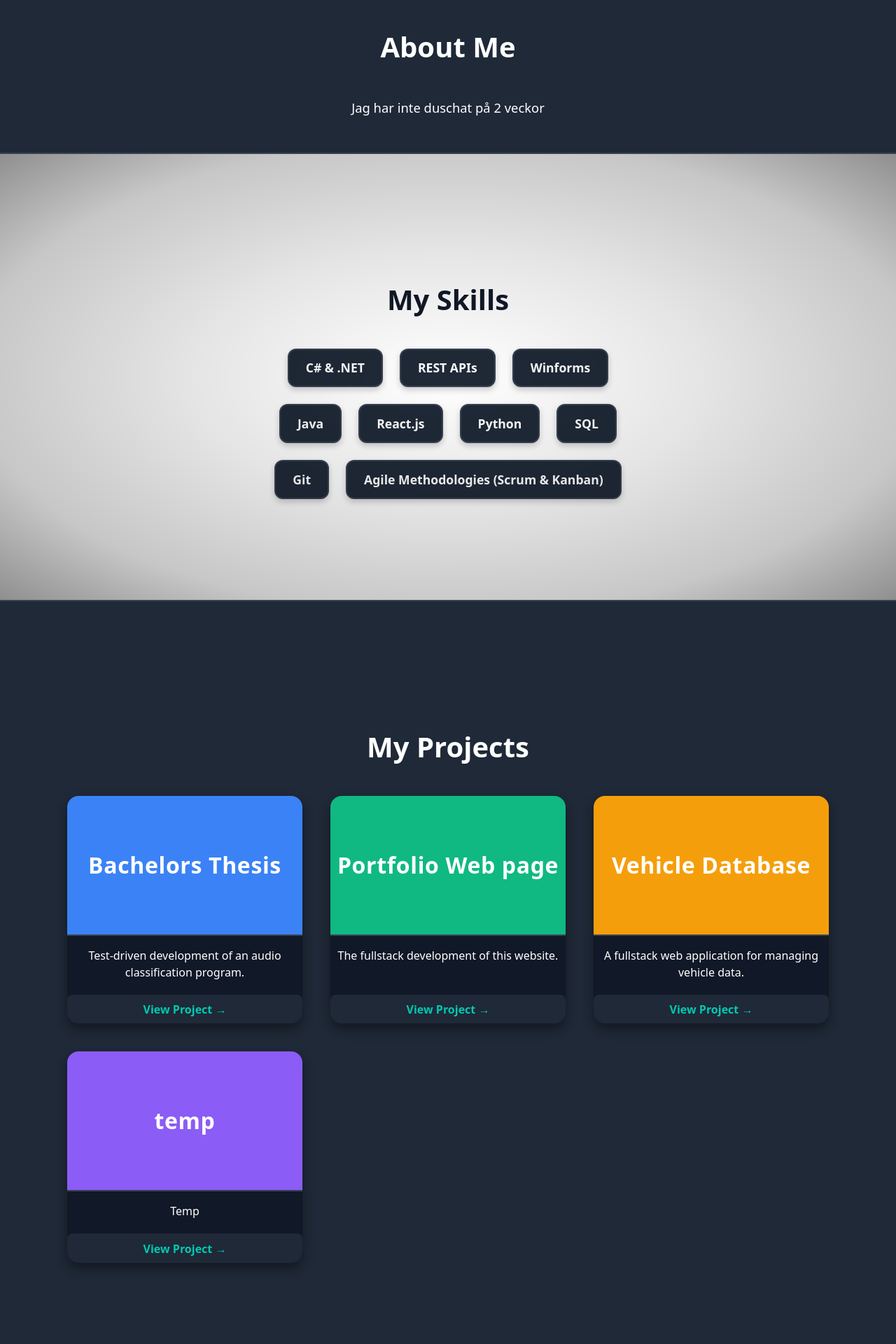
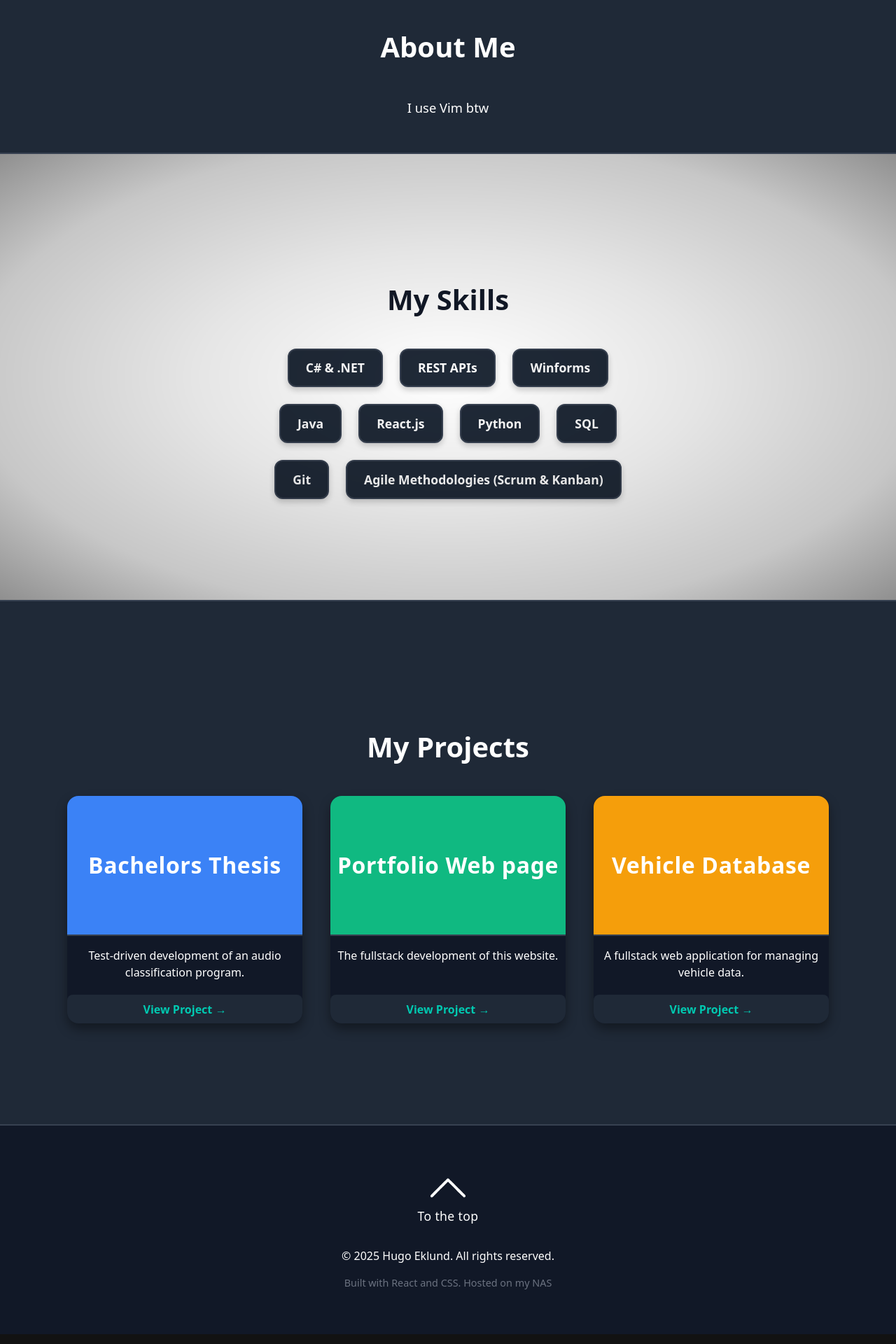
Before and after one commit to HugoEklund/PortfolioWeb, a React (Vite) app in the folder Frontend/: page / in a window 1280 px wide. Shown: the part 920-2840 px from the top of the page at 70% size. Built offline with nearby package versions, Linux system fonts and the light colour scheme.

Commit message:
updated about me

```diff
--- a/Frontend/src/App.jsx
+++ b/Frontend/src/App.jsx
@@ -153,7 +153,7 @@ const App = () => {
                                     About Me
                                 </h2>
                                 <p className="about-text">
-                                    Jag har inte duschat på 2 veckor
+                                    I use Vim btw
                                 </p>
                             </div>
                         </section>
--- a/Frontend/src/ProjectsData.jsx
+++ b/Frontend/src/ProjectsData.jsx
@@ -104,13 +104,4 @@ display, and manage the vehicle data.
 
 The complete source code for the fullstack application is available on [Github](https://github.com/HugoEklund/Vehicle-Database).`.trim()
     },
-
-    {
-        id: 'project4',
-        name: 'temp',
-        color: '#8B5CF6',
-        description: 'Temp',
-        details:
-`![Foams](https://raw.githubusercontent.com/HugoEklund/PortfolioWeb/main/Frontend/public/assets/foams.jpg)`.trim()
-    }
 ];
```
